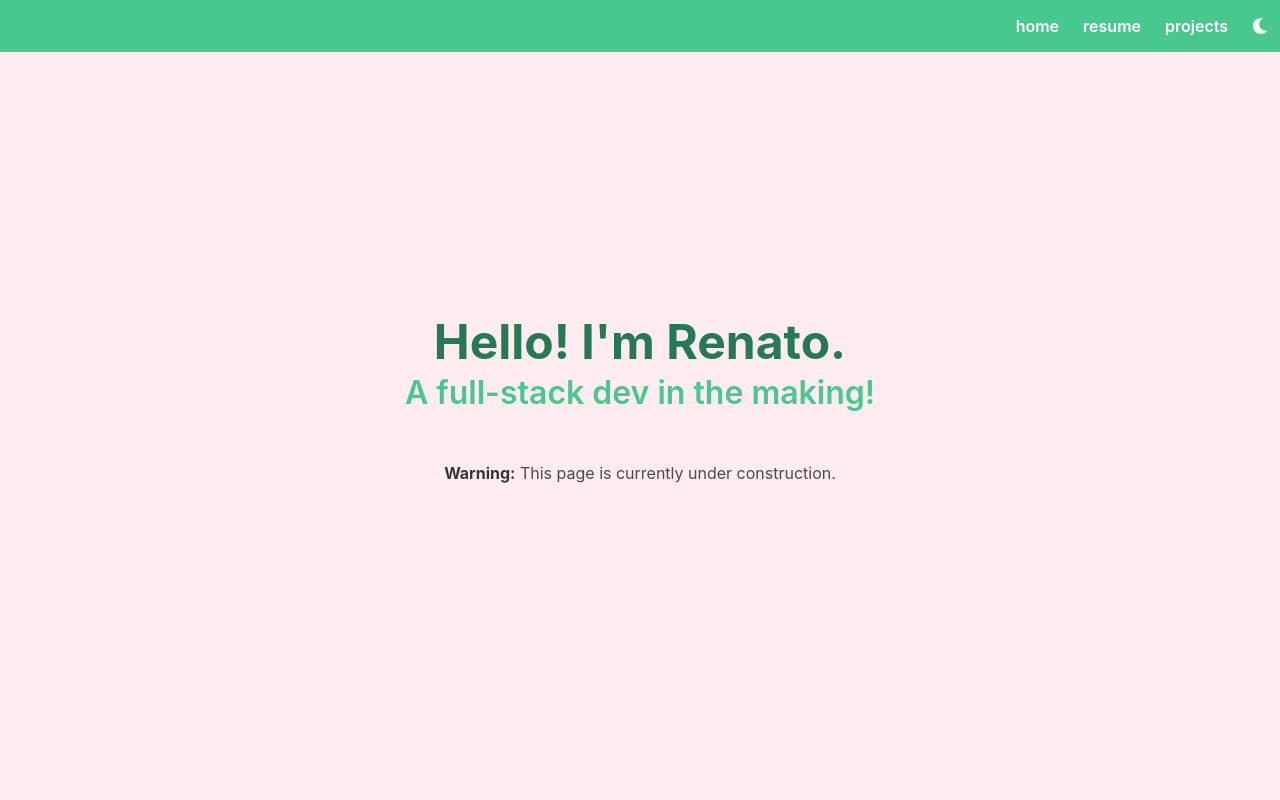
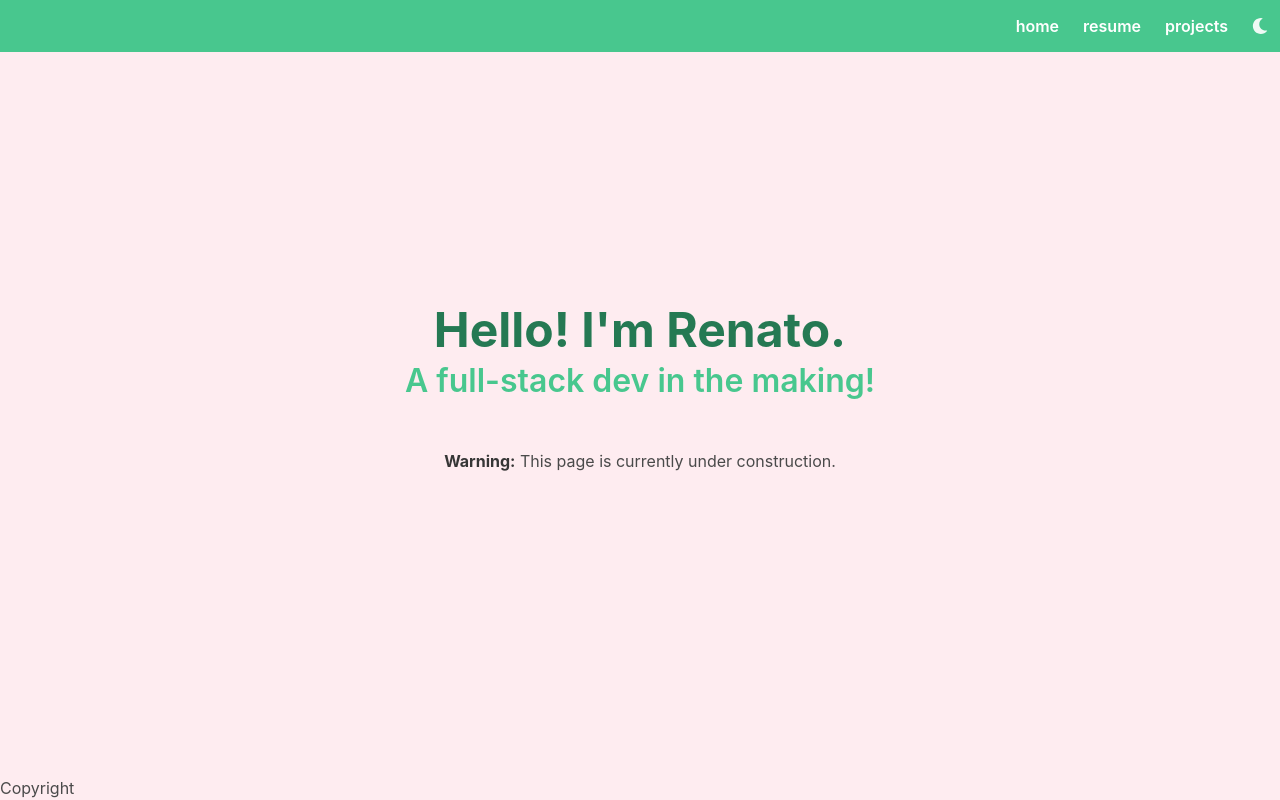
Before and after one commit to Ren-Oliveira/Resume, a React (Create React App) app: page /home in a window 1280 px wide. Built offline with nearby package versions, Linux system fonts and the light colour scheme.

Commit message:
start to add footer

```diff
--- a/src/pages/Home.js
+++ b/src/pages/Home.js
@@ -41,6 +41,7 @@ const Home = () => {
             </h4>
           </div>
         </div>
+        <div className="hero-foot">Copyright</div>
       </div>
     </div>
   );
```
